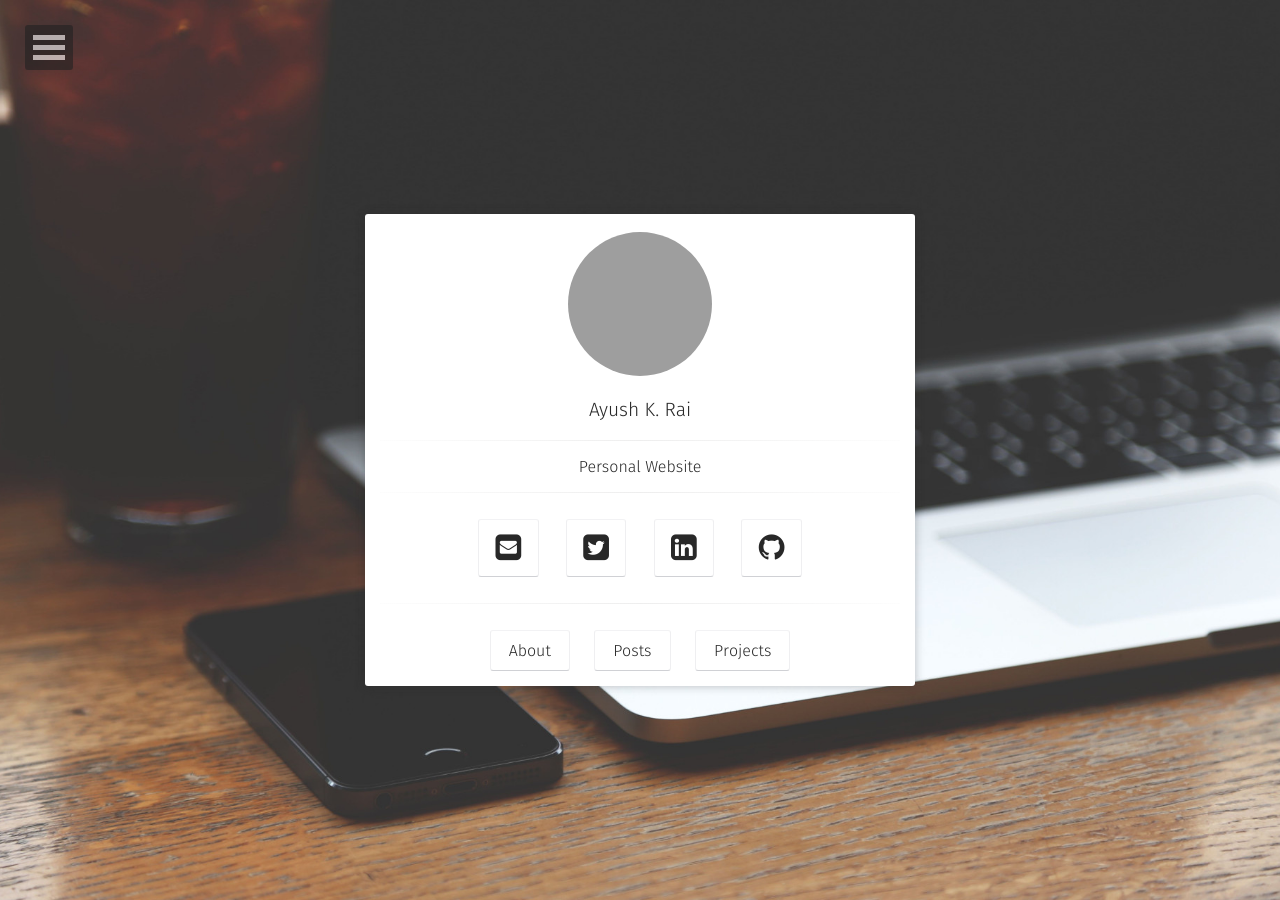
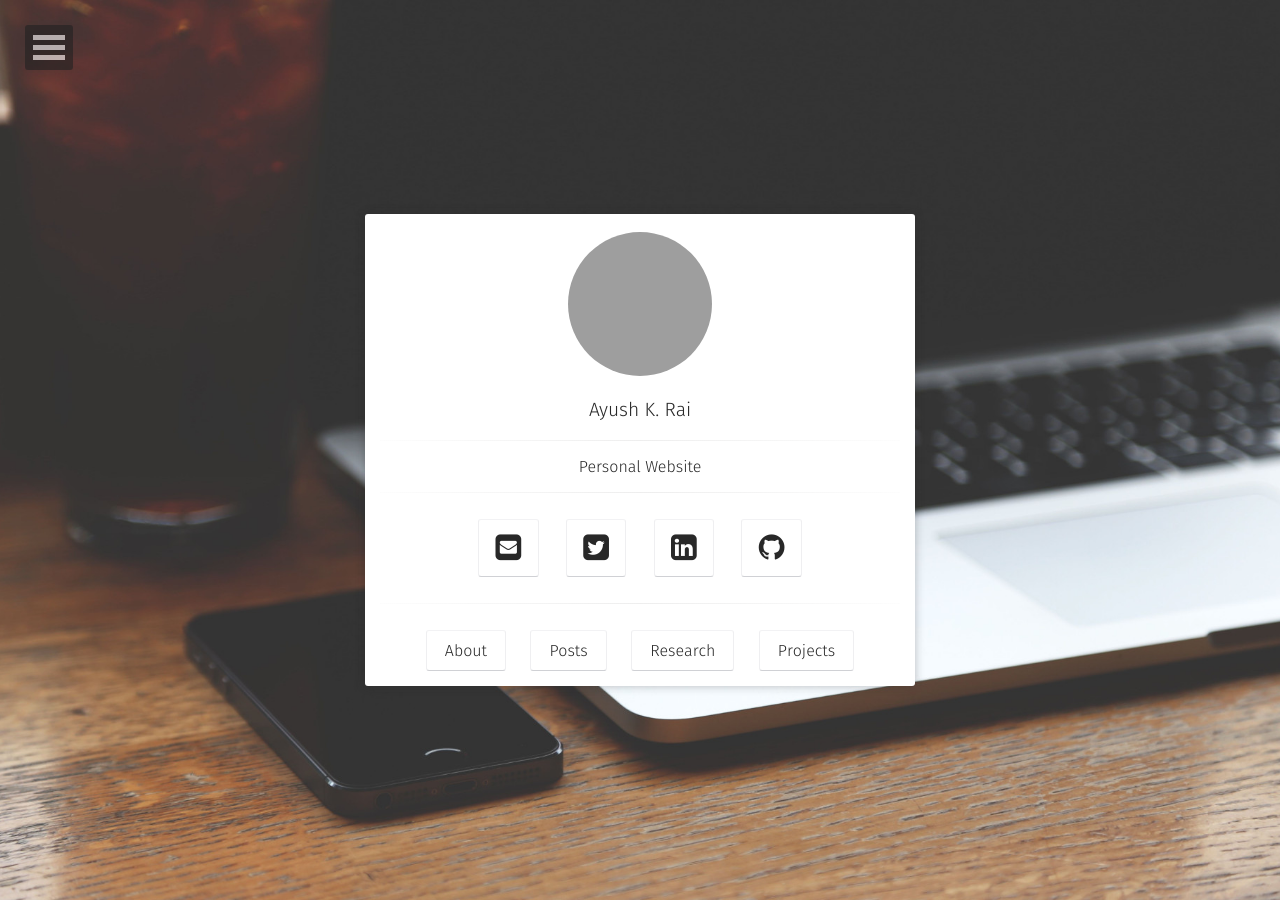
Before and after one commit to rayush7/rayush7.github.io, a Jekyll site: the page built from index.html, in a window 1280 px wide. Built offline with Jekyll 4.4.1, drawn with Linux system fonts in a browser that asks for light colours; some web fonts are replaced; grey boxes are pictures that could not be loaded.

Commit message:
made some changes

```diff
--- a/_data/navigation.yml
+++ b/_data/navigation.yml
@@ -2,5 +2,3 @@
 
 - title: Projects
   url: /projects/
-- resume: Resume
-  url: http://rayush7.github.io/mycv/
--- a/_layouts/home.html
+++ b/_layouts/home.html
@@ -38,7 +38,10 @@
                          <a class="btn zoombtn" href="{{ site.url }}/posts">
                          Posts
                          </a>
-                         <a class="btn zoombtn" href="{{ site.url }}/projects">
+                         <a class="btn zoombtn" href="{{ site.url }}/research">
+                         Research
+                         </a>
+                         <a class="btn zoombtn" href="https://rayush7.github.io/mycv/">
                          Projects
                          </a>
                  </h3>
```
Also changed, not shown: research/index.md (added, +6 -0 lines), _research/index.md (renamed from projects/index.md).
